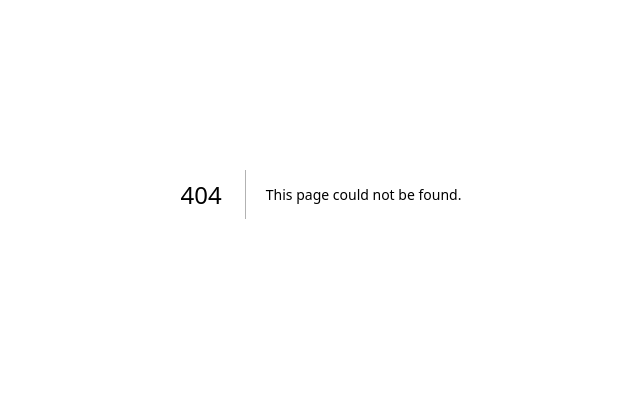
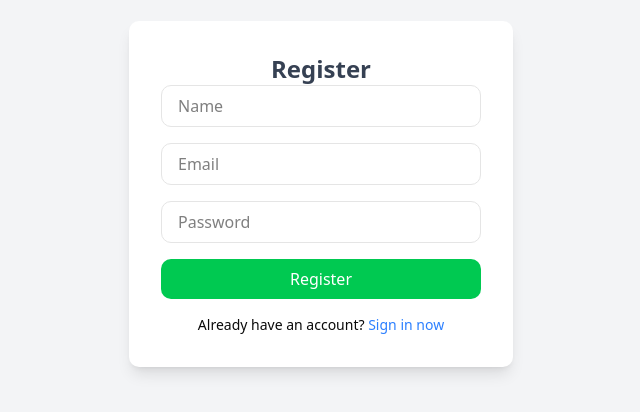
Before and after one commit to loklokyx/playnest, a Next.js app in the folder playnest/: page /register in a window 1280 px wide. Before the commit this address had no page. Shown: the part 206-618 px from the top of the page, without its empty margins (319-959 px from the left). Built offline with nearby package versions, Linux system fonts and the light colour scheme.

Commit message:
feat: improve route path

```diff
--- a/playnest/src/app/auth/auth.ts
+++ b/playnest/src/app/(auth)/auth.ts
@@ -1,9 +1,9 @@
-import { Client, Account, Databases, ID } from 'appwrite';
+import { Client, Account, Databases, ID } from "appwrite";
 
 // 初始化 Appwrite 客户端
 export const client = new Client()
-    .setEndpoint('https://cloud.appwrite.io/v1') // Appwrite API 端点
-    .setProject('playnest'); // 你的 Appwrite 项目 ID
+  .setEndpoint("https://cloud.appwrite.io/v1") // Appwrite API 端点
+  .setProject("playnest"); // 你的 Appwrite 项目 ID
 
 // 初始化 Account 实例（用于身份认证）
 export const account = new Account(client);
--- a/playnest/src/app/auth/login/page.tsx
+++ b/playnest/src/app/(auth)/login/page.tsx
@@ -8,7 +8,9 @@ const LoginPage: React.FC = () => {
   const [email, setEmail] = useState<string>("");
   const [password, setPassword] = useState<string>("");
   const [error, setError] = useState<string | null>(null);
-  const [loggedInUser, setLoggedInUser] = useState<{ name: string } | null>(null);
+  const [loggedInUser, setLoggedInUser] = useState<{ name: string } | null>(
+    null,
+  );
   const router = useRouter();
 
   /**
@@ -44,7 +46,9 @@ const LoginPage: React.FC = () => {
       <div className="mt-8 bg-white shadow-lg rounded-lg p-6 w-96 text-center">
         <p className="text-gray-700 text-lg font-medium">
           Logged in already:{" "}
-          <span className="font-semibold text-blue-500">{loggedInUser.name}</span>
+          <span className="font-semibold text-blue-500">
+            {loggedInUser.name}
+          </span>
         </p>
         <button
           type="button"
@@ -62,7 +66,10 @@ const LoginPage: React.FC = () => {
       <div className="bg-white shadow-lg rounded-lg p-8 w-96">
         <h2 className="text-center text-2xl font-bold text-gray-700">Login</h2>
         {error && <p className="text-red-500 text-center mt-2">{error}</p>}
-        <form className="space-y-4 text-black" onSubmit={(e) => e.preventDefault()}>
+        <form
+          className="space-y-4 text-black"
+          onSubmit={(e) => e.preventDefault()}
+        >
           <input
             type="email"
             placeholder="Email"
@@ -86,8 +93,8 @@ const LoginPage: React.FC = () => {
           </button>
         </form>
         <p className="text-center text-sm mt-4">
-          Don't have an account yet?{" "}
-          <a href="/auth/register" className="text-blue-500 hover:underline">
+          Don&apos;t have an account yet?{" "}
+          <a href="/register" className="text-blue-500 hover:underline">
             Register now
           </a>
         </p>
--- a/playnest/src/app/auth/register/page.tsx
+++ b/playnest/src/app/(auth)/register/page.tsx
@@ -2,14 +2,13 @@
 
 import { useState } from "react";
 import { account, ID } from "../auth";
-import { useRouter } from "next/navigation";
+import { redirect } from "next/navigation";
 
 const RegisterPage: React.FC = () => {
   const [email, setEmail] = useState<string>("");
   const [password, setPassword] = useState<string>("");
   const [name, setName] = useState<string>("");
   const [error, setError] = useState<string | null>(null);
-  const router = useRouter();
 
   /**
    * Register a new account
@@ -18,7 +17,7 @@ const RegisterPage: React.FC = () => {
     setError(null);
     try {
       await account.create(ID.unique(), email, password, name);
-      router.push("/auth/login" as any); // Redirect to login page
+      redirect("/login"); // Redirect to login page
     } catch (err) {
       setError("Register failed. Please try again.");
       console.error("Register failed:", err);
@@ -28,9 +27,14 @@ const RegisterPage: React.FC = () => {
   return (
     <div className="flex flex-col items-center justify-center min-h-screen bg-gray-100">
       <div className="bg-white shadow-lg rounded-lg p-8 w-96">
-        <h2 className="text-center text-2xl font-bold text-gray-700">Register</h2>
+        <h2 className="text-center text-2xl font-bold text-gray-700">
+          Register
+        </h2>
         {error && <p className="text-red-500 text-center mt-2">{error}</p>}
-        <form className="space-y-4 text-black" onSubmit={(e) => e.preventDefault()}>
+        <form
+          className="space-y-4 text-black"
+          onSubmit={(e) => e.preventDefault()}
+        >
           <input
             type="text"
             placeholder="Name"
@@ -62,7 +66,7 @@ const RegisterPage: React.FC = () => {
         </form>
         <p className="text-center text-sm mt-4">
           Already have an account?{" "}
-          <a href="/auth/login" className="text-blue-500 hover:underline">
+          <a href="/login" className="text-blue-500 hover:underline">
             Sign in now
           </a>
         </p>
--- a/playnest/src/components/game-bubble.tsx
+++ b/playnest/src/components/game-bubble.tsx
@@ -47,6 +47,7 @@ export default function GameBubble({ game, onJoin }: GameBubbleProps) {
               ? "You've requested to join this game. The owner will be notified."
               : "The game owner has been notified that you want to speed up the matching process.",
           );
+          onJoin;
         }
 
         // Reset after delay
@@ -93,7 +94,9 @@ export default function GameBubble({ game, onJoin }: GameBubbleProps) {
           <div className="animate-ping absolute inline-flex h-full w-full rounded-full bg-primary opacity-75"></div>
         </div>
       )}
-      <div className="text-white font-bold text-4xl">Join Game</div>
+      <div className="text-white font-bold text-2xl sm:text-6xl lg:text-8xl">
+        Join Game
+      </div>
     </motion.div>
   );
 }
```
Also changed, not shown: playnest/src/app/(auth)/forgot-password/page.tsx (renamed from playnest/src/app/auth/forgot-password/page.tsx).
